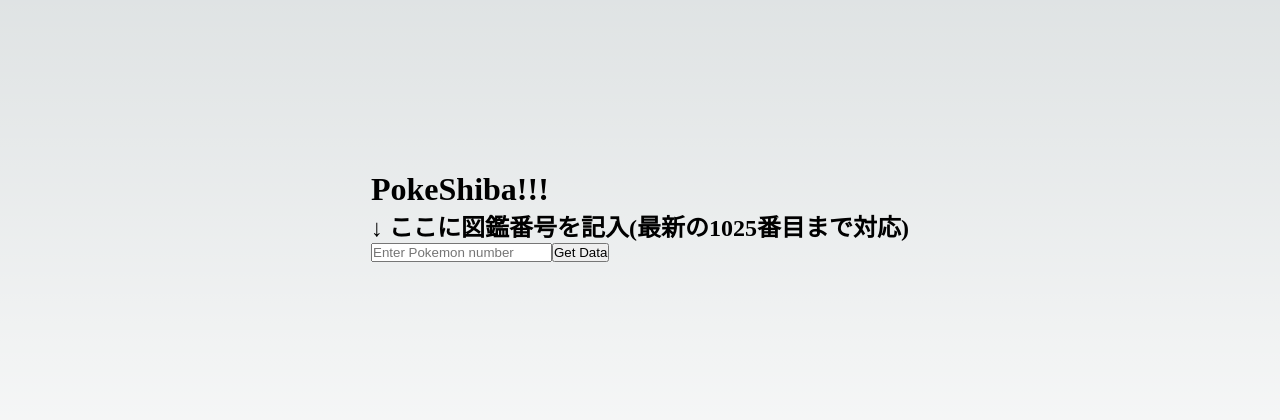
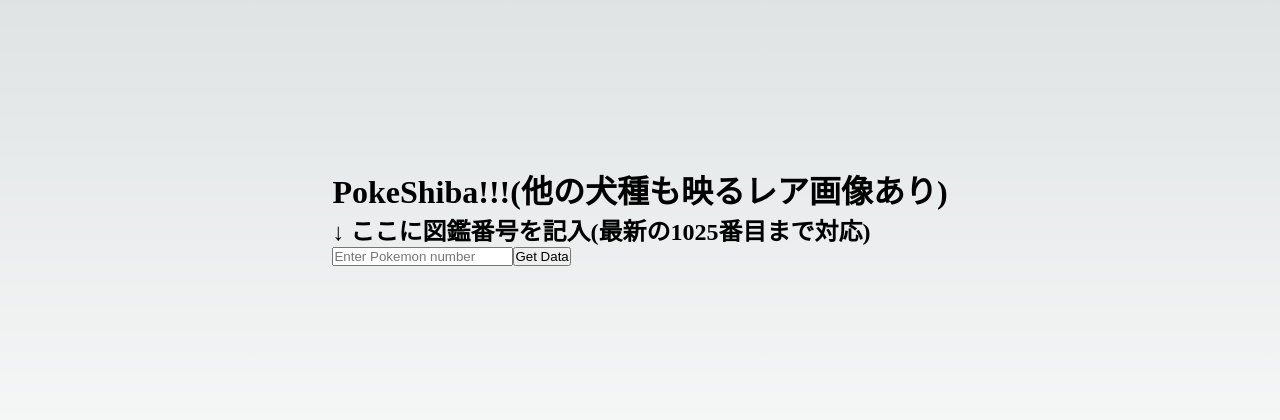
Before and after one commit to itc-n23009/myapp, a Next.js app: page / in a window 1280 px wide. Shown: the part 184-604 px from the top of the page. Built offline with nearby package versions, Linux system fonts and the light colour scheme.

Commit message:
pokeshiba 修正

```diff
--- a/pages/index.js
+++ b/pages/index.js
@@ -34,7 +34,7 @@
 
   return (
     <div>
-      <h1>PokeShiba!!!</h1>
+      <h1>PokeShiba!!!(他の犬種も映るレア画像あり)</h1>
       <h2>↓ ここに図鑑番号を記入(最新の1025番目まで対応)</h2>
       <input
         type="number"
```
Also changed, not shown: 1 other file (tests, documents, lock files or other folders).
